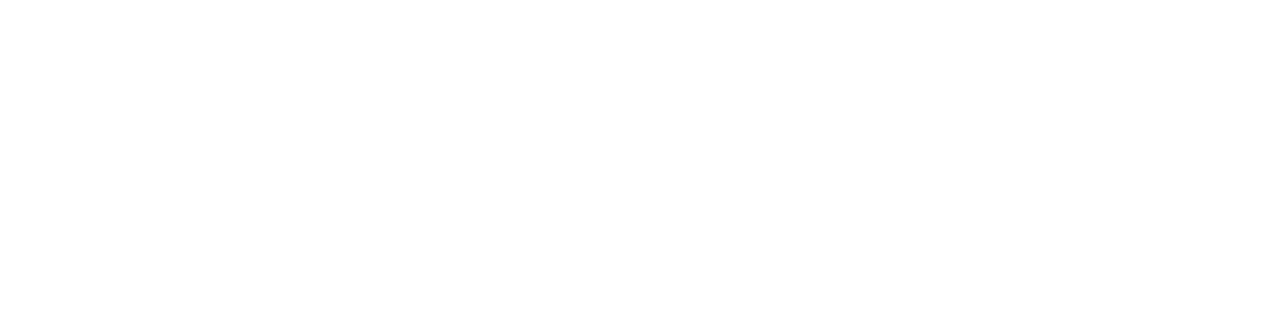
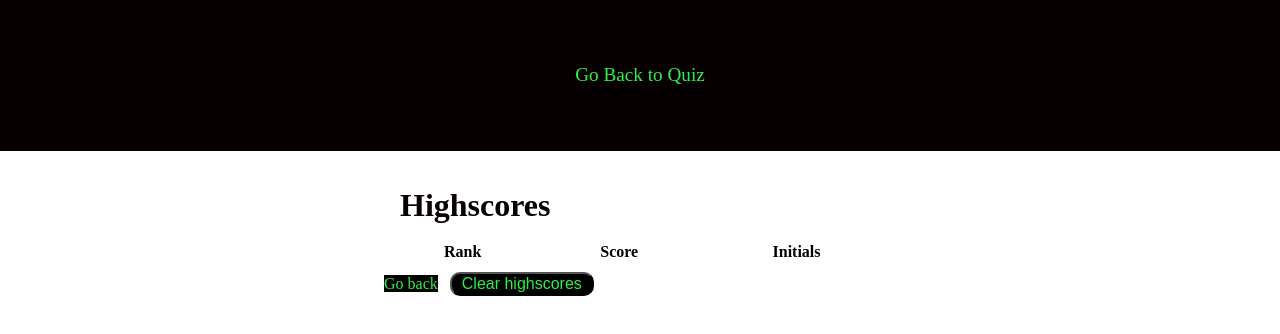
Before and after one commit to masonMO25/Coding-Quiz-Game, a plain HTML site: page highscores.html in a window 1280 px wide. Drawn offline with Linux system fonts and the light colour scheme.

Commit message:
added basic html for highscores page

```diff
--- a/highscores.html
+++ b/highscores.html
@@ -0,0 +1,33 @@
+<!DOCTYPE html>
+<html lang="en">
+<head>
+  <title>Highscores</title>
+    <meta charset="UTF-8">
+    <meta http-equiv="X-UA-Compatible" content="IE=edge">
+    <meta name="viewport" content="width=device-width, initial-scale=1.0">
+    <link rel="stylesheet" href="files/index.css"
+</head>
+<body>
+    <header>
+      <nav>
+        <a href="index.html">Go Back to Quiz</a>
+      </nav>
+    </header>
+    <main>
+      <h1>Highscores</h1>
+      <table id="highscores-table">
+        <tr>
+          <th>Rank</th>
+          <th>Score</th>
+          <th>Initials</th>
+        </tr>
+      </table>
+      <div id="highscore-buttons">
+        <a href="index.html" class="back-button"><i class="fas fa-angle-left" aria-hidden="true"></i>Go back</a>
+        <button id="clear-highscores">Clear highscores</button>
+      </div>
+    </main>
+
+    <script src="./files/highscores.js"></script>
+  </body>
+</html>
```
Also changed, not shown: index.html (+5 -2 lines).
